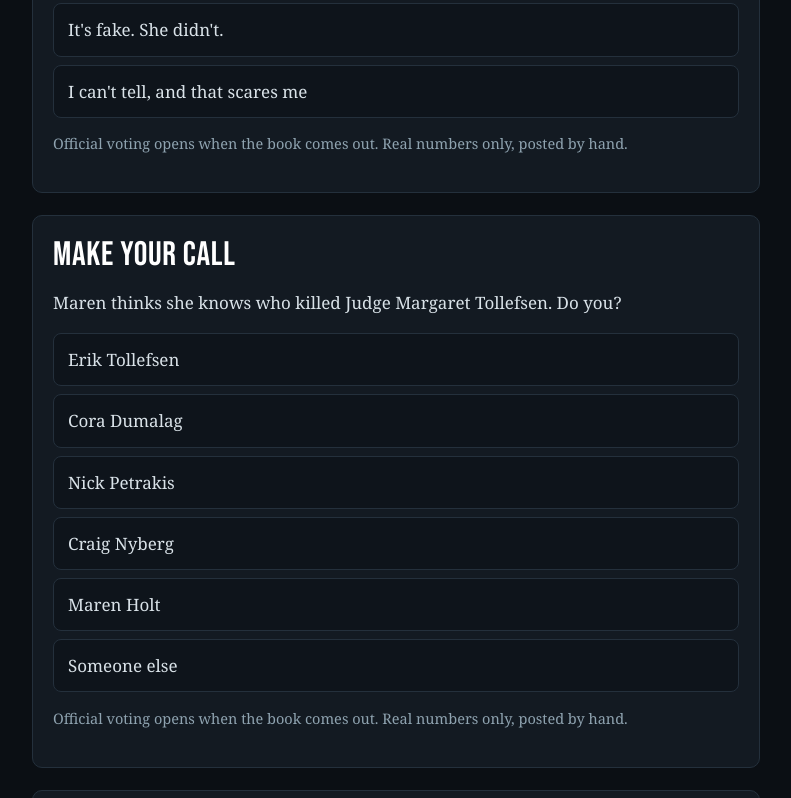
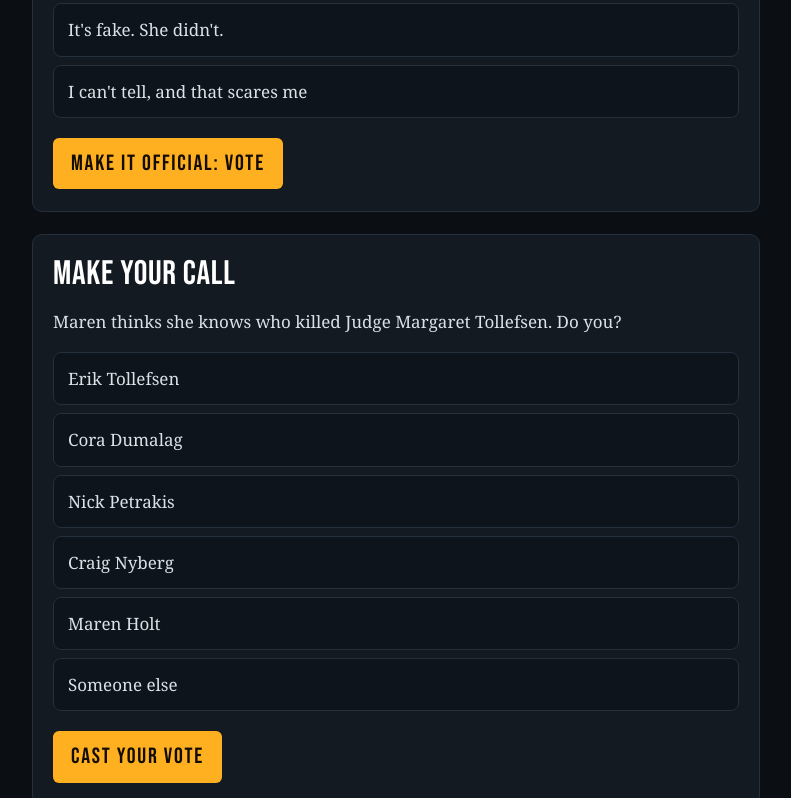
Before and after one commit to 119luke/certificate, a plain HTML site: page port-halvard-2.html in a window 1280 px wide. Shown: the part 1097-1895 px from the top of the page, without its empty margins (244-1035 px from the left). Drawn offline with Linux system fonts and the light colour scheme.

Commit message:
Book 2 case file: link votes and Hall of Fame to the Google Form
Co-Authored-By: Claude Opus 5.5 <noreply@anthropic.com>

```diff
--- a/port-halvard-2.html
+++ b/port-halvard-2.html
@@ -77,7 +77,7 @@
 <p>"Yeah? How do you know?" He waits. "That's what I'd like to know. Because five years ago, nobody in that courtroom knew. They looked at my face on a screen and they were sure." He tosses the rag on the bench. "You're right, by the way. I'm just asking you to notice you don't have any proof yet. You've got a feeling about a person." He almost smiles. "Welcome to my side of the table. It's cold over here."</p></div>
 <div class="reply" id="r-real-unsure" hidden><p class="said">You said: I can&#x27;t tell, and that scares me</p><p>Sarada Nair has her sleeves pulled down over her hands and three monitors going.</p>
 <p>"Good," she says. "That's the right answer. That's the only honest answer anybody's given me all week." She drags a cursor across a frame, back and forth. "Everybody who's sure is guessing. They're just guessing loud." She stops on one frame and leans in. "I can't tell either, from the face. Nobody can anymore. So stop looking at the face. Look at everything around it. The face is the part they worked hardest on."</p></div>
-    <p class="note">Official voting opens when the book comes out. Real numbers only, posted by hand.</p>
+    <a class="cta" href="https://docs.google.com/forms/d/e/1FAIpQLSdnPlFEWufCh2L2jCI8AEKncCu312FEXHX211vslZ0UFpTyZg/viewform" target="_blank" rel="noopener">Make it official: vote</a>
   </section>
 
   <section>
@@ -101,7 +101,7 @@
 <p>"Bold. I like you." He wipes his eyes. "Look, I get it. Her face on TV saying she framed Ward, the judge who was about to reopen Ward dead at the bottom of her stairs, and Maren's initials on the calendar. If I didn't know her, I'd look too." He picks the coffee back up. "But I checked the sign-in sheet. Bethel Lutheran, Tuesday, 7:20 to 8:45, in her own handwriting, sitting with her dad in the dark. Try again, Detective."</p></div>
 <div class="reply" id="c-vote-someone-else" hidden><p class="said">You said: Someone else</p><p>Walt Holt is having a good day. He folds the Herald to the Jumble and taps it with his pen.</p>
 <p>"Someone else. Huh." He thinks about it. "Your mother used to say, when something went missing in the house, don't look for a burglar. Look for who was supposed to be there." He holds up one big finger. "It's always somebody who was supposed to be there. The one nobody wrote down, because why would you? They're always around." He goes back to his Jumble. "Go stand where it happened, Mare. Shoe leather."</p></div>
-    <p class="note">Official voting opens when the book comes out. Real numbers only, posted by hand.</p>
+    <a class="cta" href="https://docs.google.com/forms/d/e/1FAIpQLSdnPlFEWufCh2L2jCI8AEKncCu312FEXHX211vslZ0UFpTyZg/viewform" target="_blank" rel="noopener">Cast your vote</a>
   </section>
 
   <section>
@@ -217,7 +217,7 @@
     <h2>Hall of Fame</h2>
     <p>One of the fourteen exhibits in this book's Case File is a forgery that nobody in Port Halvard ever notices.
     Find it, tell us which exhibit and what gave it away, and your name goes on the list in Book 3's case file. No prizes, just the honor.</p>
-    <p class="note">Official voting opens when the book comes out. Real numbers only, posted by hand.</p>
+    <a class="cta" href="https://docs.google.com/forms/d/e/1FAIpQLSdnPlFEWufCh2L2jCI8AEKncCu312FEXHX211vslZ0UFpTyZg/viewform" target="_blank" rel="noopener">Submit to the Hall of Fame</a>
     <p class="note">Don't post the answer anywhere public; let other readers find it.</p>
   </section>
 
```
